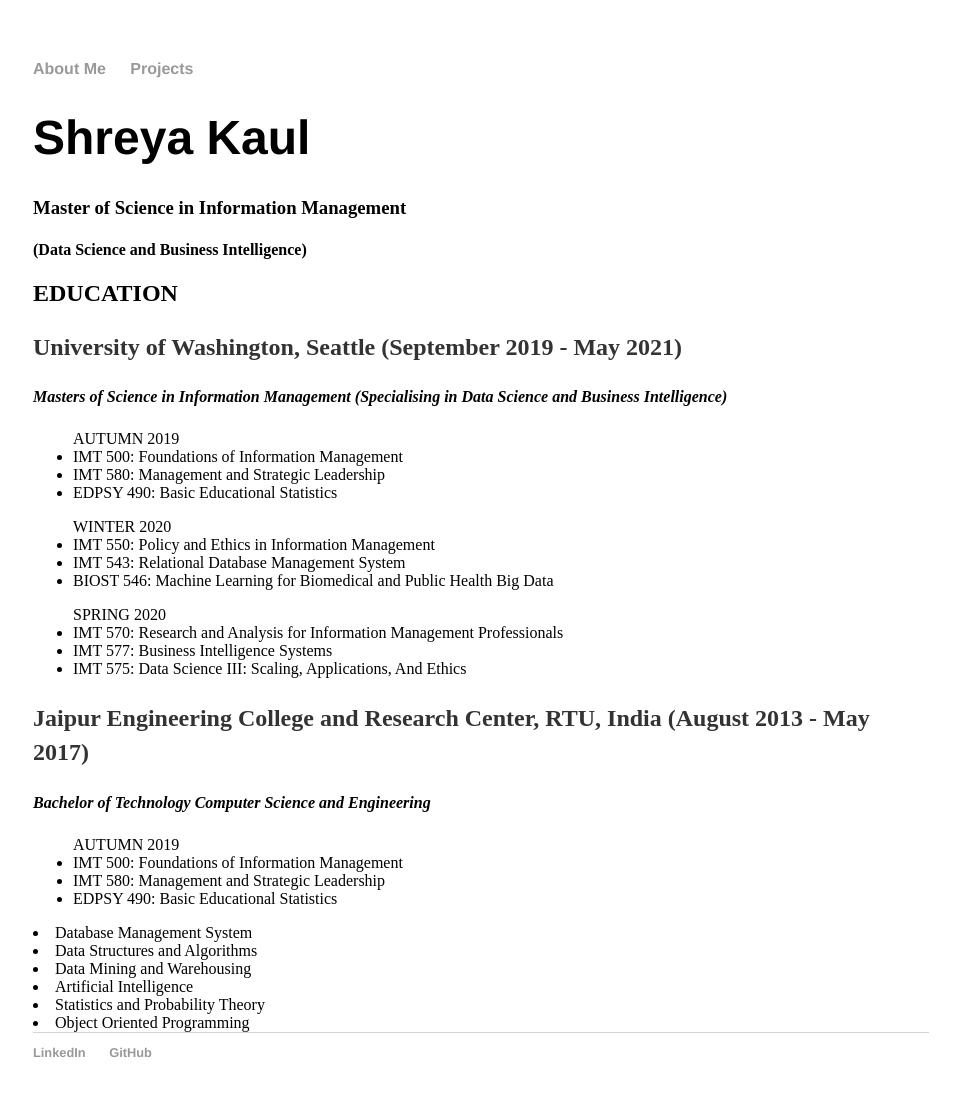
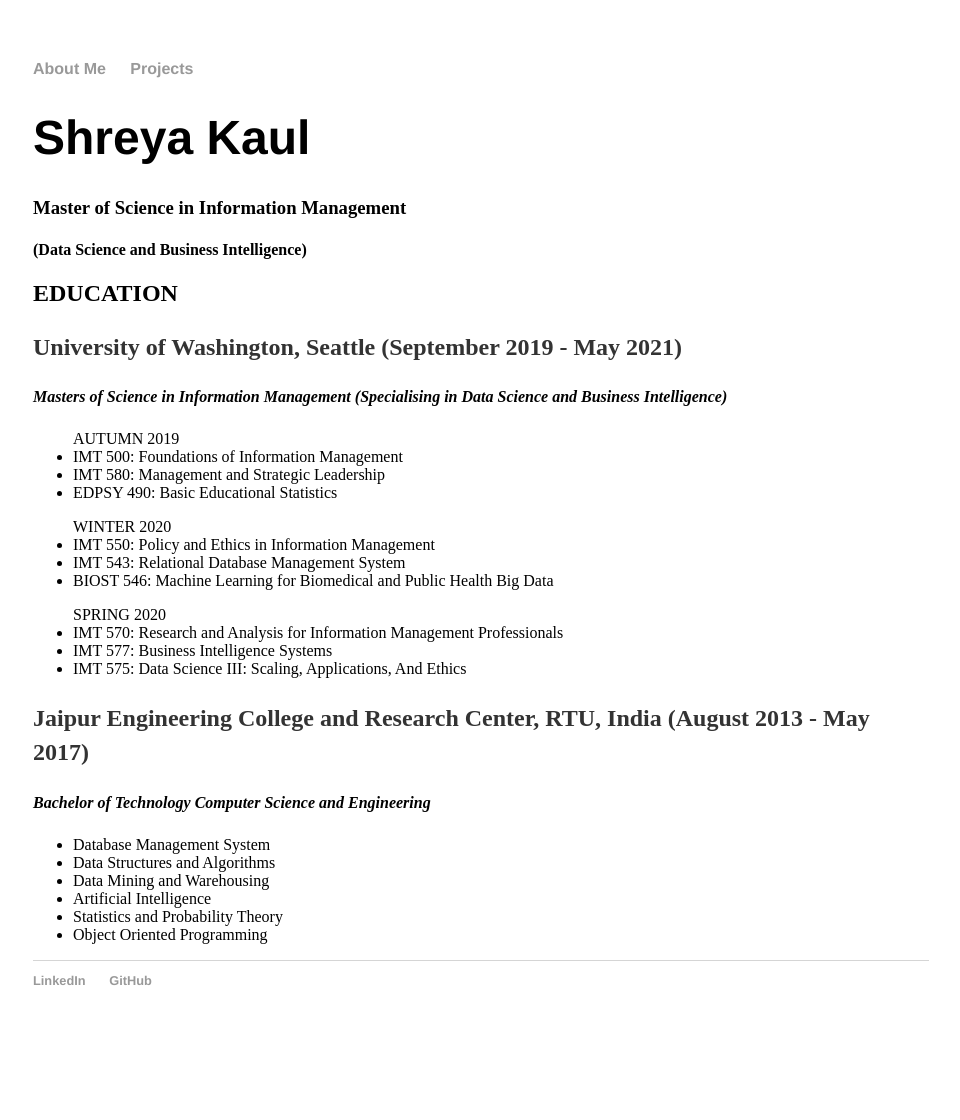
Before and after one commit to shreyakaul/shreyakaul.github.io, a Jekyll site: the page built from index.html, in a window 1280 px wide. Shown: the whole page, without its empty margins (159-1119 px from the left). Built offline with Jekyll 4.4.1, drawn with Linux system fonts in a browser that asks for light colours; after the commit the page ends 1048 px from its top, so only the background shows below that.

Commit message:
Update index.html

```diff
--- a/index.html
+++ b/index.html
@@ -37,14 +37,10 @@
 		<i><b> Bachelor of Technology Computer Science and Engineering</b></i>
         </p>
 	<ul>
-	AUTUMN 2019
-	<li>IMT 500: Foundations of Information Management
-	<li>IMT 580: Management and Strategic Leadership
-	<li>EDPSY 490: Basic Educational Statistics
-	</ul>
 	<li>Database Management System
 	<li>Data Structures and Algorithms
 	<li>Data Mining and Warehousing
 	<li>Artificial Intelligence
 	<li>Statistics and Probability Theory
 	<li>Object Oriented Programming
+	</ul>
```
